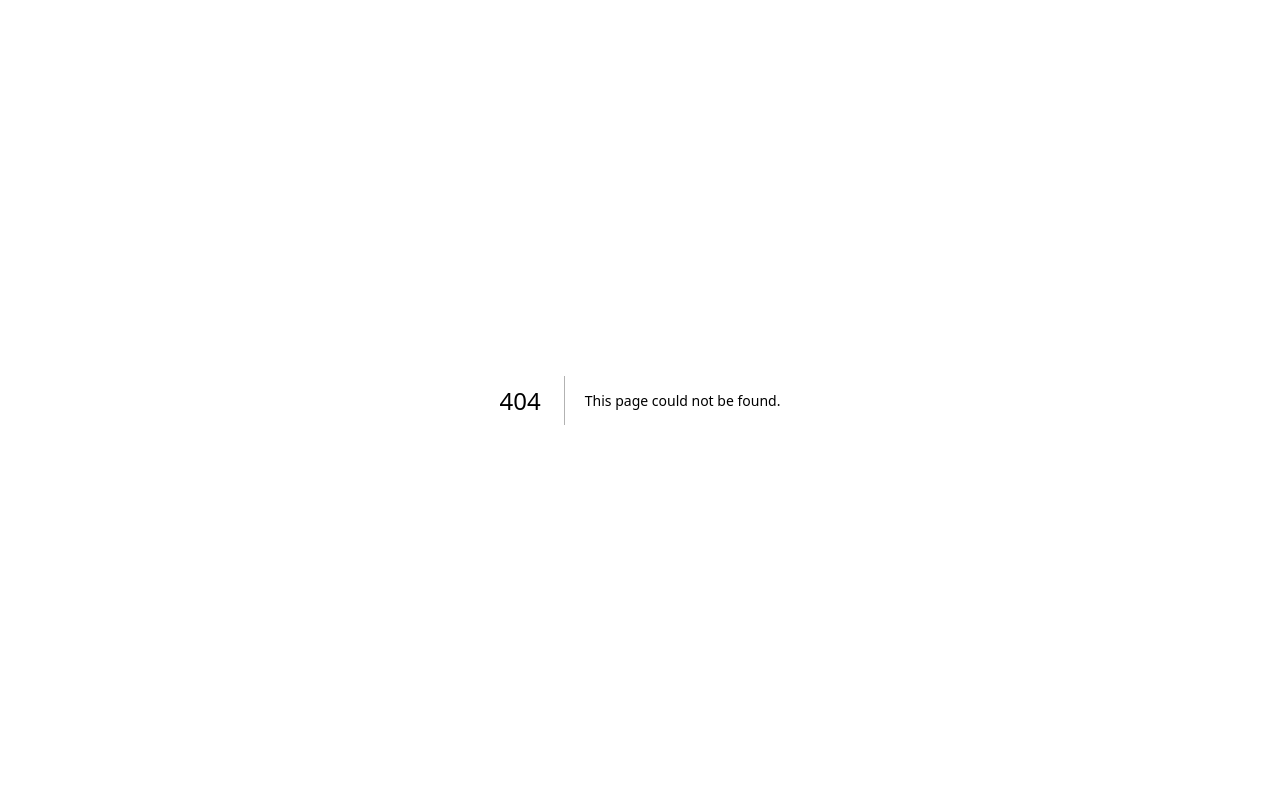
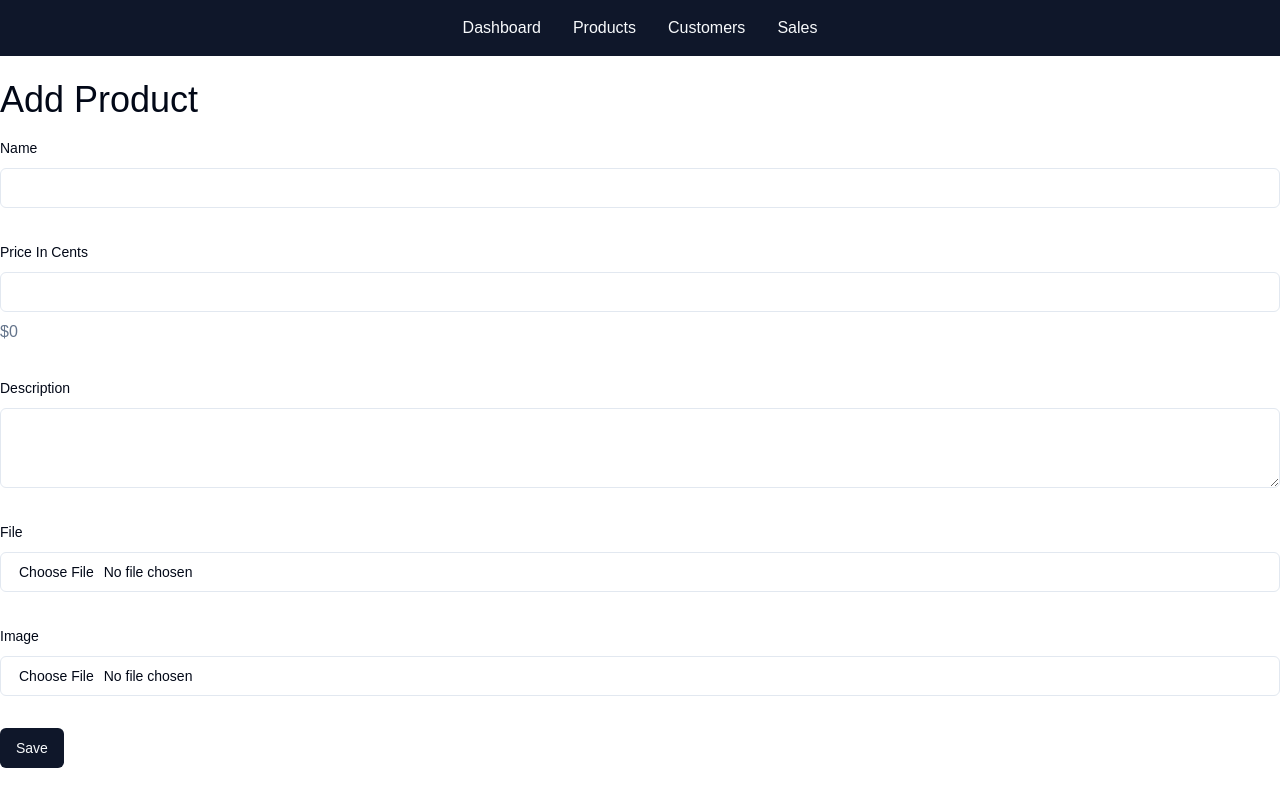
Before and after one commit to mirza-sync/E-Commerce, a Next.js app: page /admin/products/new in a window 1280 px wide. Before the commit this address had no page. Built offline with nearby package versions, Linux system fonts and the light colour scheme.

Commit message:
Add new product form

```diff
--- /dev/null
+++ b/src/app/admin/products/_components/ProductForm.tsx
@@ -0,0 +1,46 @@
+"use client"
+
+import { Button } from "@/components/ui/button"
+import { Input } from "@/components/ui/input"
+import { Label } from "@/components/ui/label"
+import { Textarea } from "@/components/ui/textarea"
+import { formatCurrency } from "@/lib/formatters"
+import { useState } from "react"
+
+export function ProductForm() {
+  const [priceInCents, setPriceInCents] = useState<number>()
+
+  return (
+    <form className="space-y-8">
+      <div className="space-y-2">
+        <Label htmlFor="name">Name</Label>
+        <Input type="text" id="name" name="name" required />
+      </div>
+      <div className="space-y-2">
+        <Label htmlFor="priceInCents">Price In Cents</Label>
+        <Input
+          type="number"
+          id="priceInCents"
+          name="priceInCents"
+          required
+          value={priceInCents}
+          onChange={(e) => setPriceInCents(Number(e.target.value) || undefined)}
+        />
+        <div className="text-muted-foreground">{formatCurrency((priceInCents || 0) / 100)}</div>
+      </div>
+      <div className="space-y-2">
+        <Label htmlFor="description">Description</Label>
+        <Textarea id="description" name="description" required />
+      </div>
+      <div className="space-y-2">
+        <Label htmlFor="file">File</Label>
+        <Input type="file" id="file" name="file" required />
+      </div>
+      <div className="space-y-2">
+        <Label htmlFor="image">Image</Label>
+        <Input type="file" id="image" name="image" required />
+      </div>
+      <Button type="submit">Save</Button>
+    </form>
+  )
+}
--- /dev/null
+++ b/src/app/admin/products/new/page.tsx
@@ -0,0 +1,9 @@
+import { PageHeader } from "../../_components/PageHeader";
+import { ProductForm } from "../_components/ProductForm";
+
+export default function NewProductPage() {
+  return <>
+    <PageHeader>Add Product</PageHeader>
+    <ProductForm />
+  </>
+}
```
